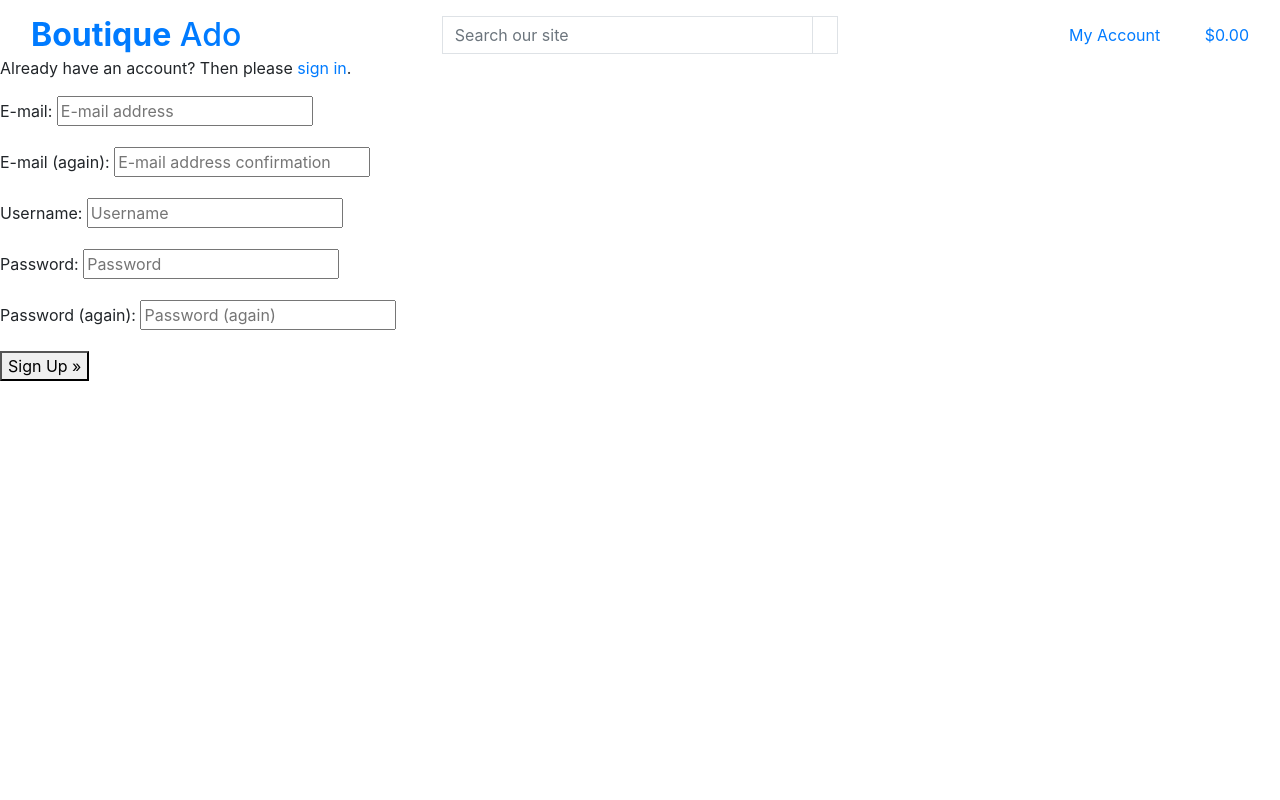
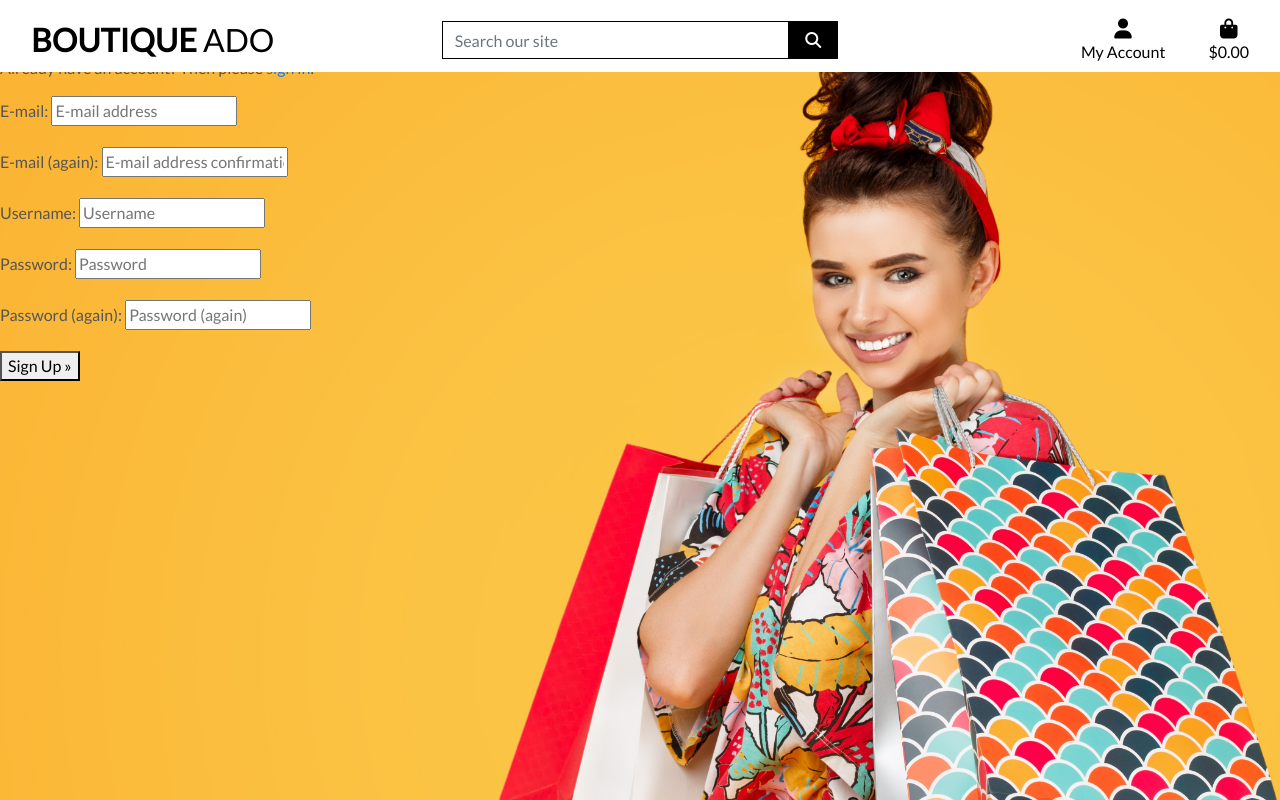
Before and after one commit to osaroo3/boutique-ado-wtp, a Django app: page /accounts/signup/ in a window 1280 px wide. Run offline with Django 3.2, Linux system fonts and the light colour scheme; parts of the project's set-up code (start-up, migrations or seed data) failed here and were passed over; some libraries are stand-ins or nearby versions.

Commit message:
Completed homepage header and css

```diff
--- a/boutique_ado/settings.py
+++ b/boutique_ado/settings.py
@@ -150,6 +150,10 @@ USE_TZ = True
 # https://docs.djangoproject.com/en/3.2/howto/static-files/
 
 STATIC_URL = '/static/'
+STATICFILES_DIRS = (os.path.join(BASE_DIR, 'static'),)
+
+MEDIA_URL = '/media/'
+MEDIA_ROOT = os.path.join(BASE_DIR, 'media')
 
 # Default primary key field type
 # https://docs.djangoproject.com/en/3.2/ref/settings/#default-auto-field
--- a/boutique_ado/urls.py
+++ b/boutique_ado/urls.py
@@ -15,9 +15,11 @@ Including another URLconf
 """
 from django.contrib import admin
 from django.urls import path, include
+from django.conf import settings
+from django.conf.urls.static import static
 
 urlpatterns = [
     path("accounts/", include("allauth.urls")),
     path('admin/', admin.site.urls),
     path("", include("home.urls")),
-]
+] + static(settings.MEDIA_URL, document_root=settings.MEDIA_ROOT)
--- a/home/templates/home/index.html
+++ b/home/templates/home/index.html
@@ -14,7 +14,7 @@
         <div class="row h-100">
             <div class="col-7 col-md-6 my-auto">
                 <h1 class="display-4 logo-font text-black">
-                    The new collections are here
+                   The new collections are here
                 </h1>
                 <div class="my-5">
                     <h4>
--- /dev/null
+++ b/static/css/base.css
@@ -0,0 +1,81 @@
+html {
+    height: 100%;
+}
+
+body {
+    background: url('/media/homepage_background_cropped.jpg') no-repeat center center fixed;
+    background-size: cover;
+    height: calc(100vh - 164px);
+    color: #555;
+    font-family: 'Lato';
+}
+
+/* from Bulma */
+.icon {
+    align-items: center;
+    display: inline-flex;
+    justify-content: center;
+    height: 1.5rem;
+    width: 1.5rem;
+}
+
+.logo-font {
+    text-transform: uppercase;
+}
+
+.main-logo-link {
+    width: fit-content;
+}
+
+.shop-now-button {
+    background: black;
+    color: white;
+    min-width: 260px;
+}
+
+.btn-black {
+    background: black;
+    color: white;
+}
+
+.shop-now-button:hover,
+.shop-now-button:active,
+.shop-now-button:focus,
+.btn-black:hover,
+.btn-black:active,
+.btn-black:focus {
+    background: #222;
+    color: white;
+}
+
+.text-black {
+    color: #000 !important;
+}
+
+.border-black {
+    border: 1px solid black !important;
+}
+
+/* -------------------------------- Media Queries */
+
+/* Slightly larger container on xl screens */
+@media (min-width: 1200px) {
+  .container {
+    max-width: 80%;
+  }
+}
+
+/* fixed top navbar only on medium and up */
+@media (min-width: 992px) {
+    .fixed-top-desktop-only {
+        position: fixed;
+        top: 0;
+        right: 0;
+        left: 0;
+        z-index: 1030;
+    }
+
+    .header-container {
+        padding-top: 164px;
+    }
+}
--- a/templates/base.html
+++ b/templates/base.html
@@ -17,12 +17,15 @@
     {% block corecss %}
     <link rel="stylesheet" href="https://cdn.jsdelivr.net/npm/bootstrap@4.6.2/dist/css/bootstrap.min.css"
         integrity="sha384-xOolHFLEh07PJGoPkLv1IbcEPTNtaed2xpHsD9ESMhqIYd0nLMwNLD69Npy4HI+N" crossorigin="anonymous">
+    <link rel="stylesheet" href="https://fonts.googleapis.com/css?family=Lato&display=swap">
+    <link rel="stylesheet" href="{% static 'css/base.css' %}">
     {% endblock %}
 
     {% block extra_css %}
     {% endblock %}
 
     {% block corejs %}
+    <script src="https://kit.fontawesome.com/c56fba05b1.js" crossorigin="anonymous"></script>
     <script src="https://cdn.jsdelivr.net/npm/jquery@3.5.1/dist/jquery.min.js"
         integrity="sha256-9/aliU8dGd2tb6OSsuzixeV4y/faTqgFtohetphbbj0=" crossorigin="anonymous">
     </script>
```
Also changed, not shown: media/homepage_background_cropped.jpg (added).
